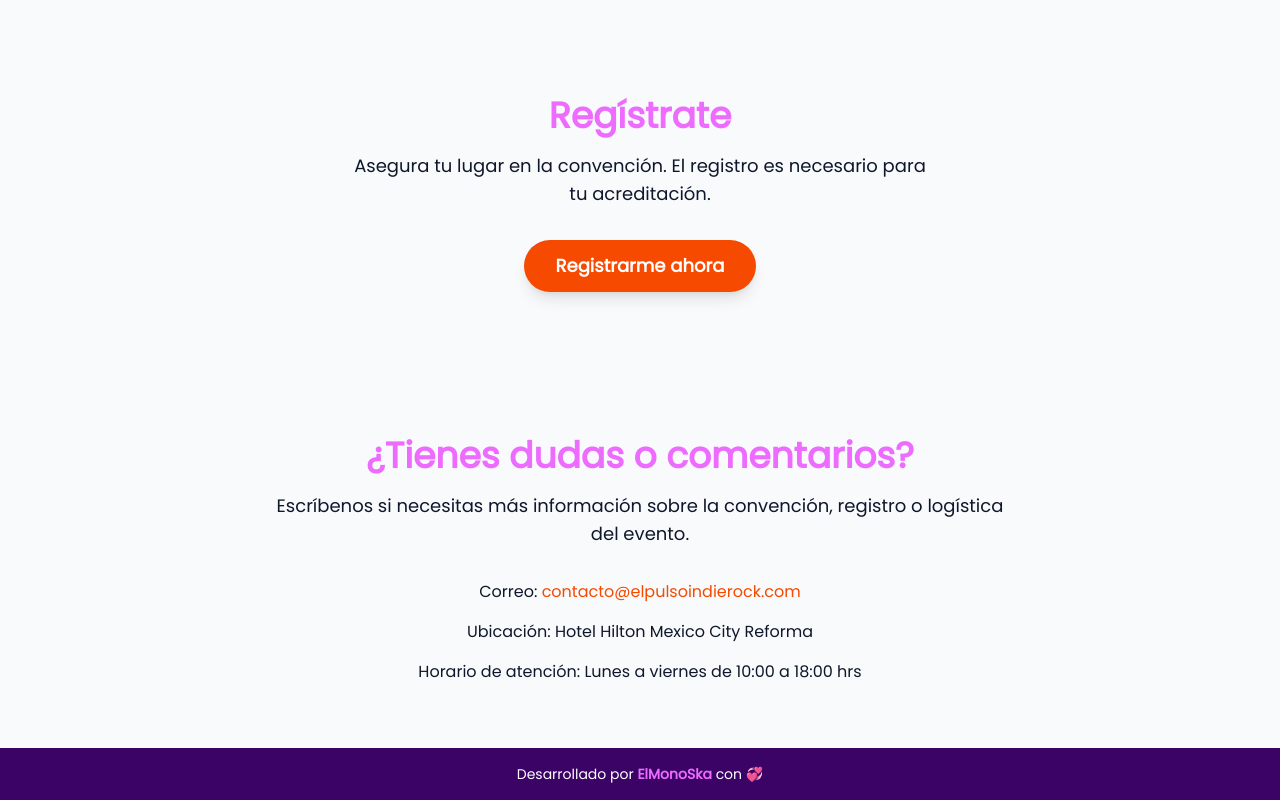
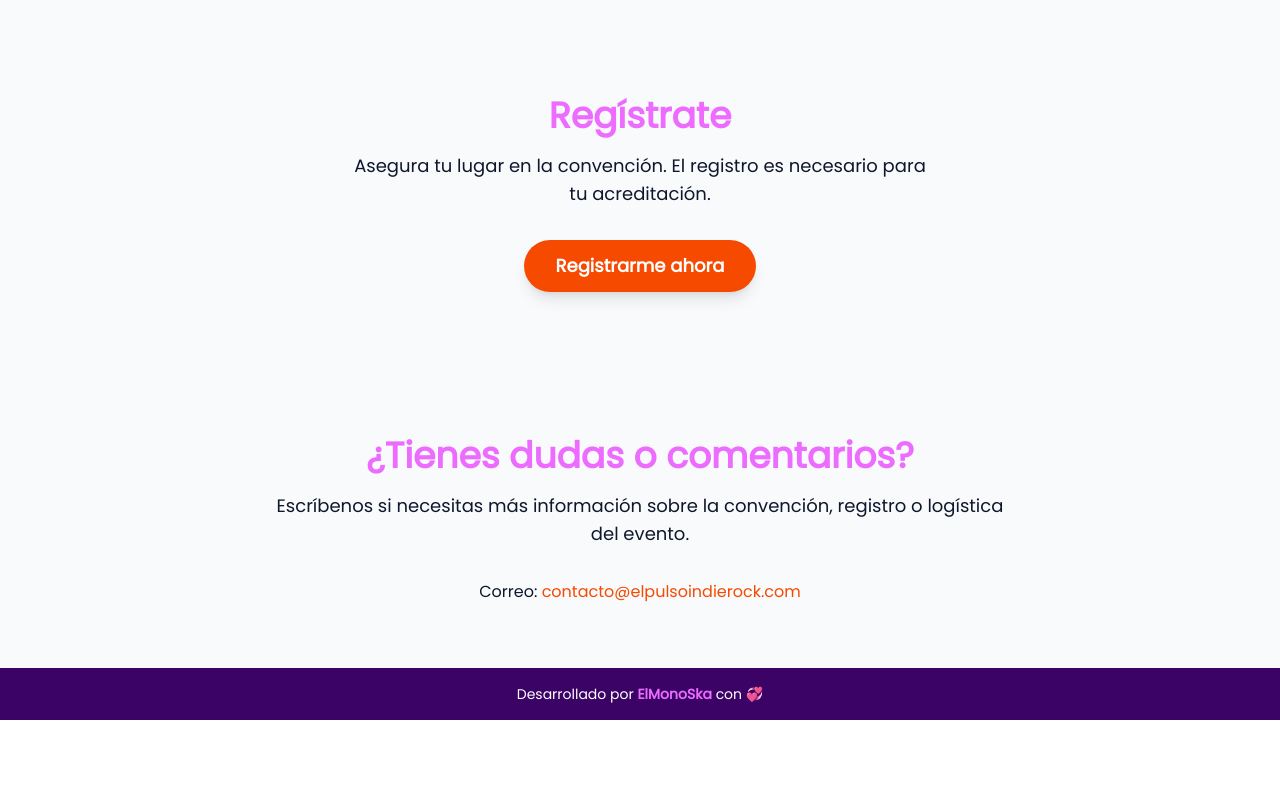
Before and after one commit to elmonoska/rock-sin-fronteras, a React (Vite) app: page / in a window 1280 px wide. Shown: the part 5229-6029 px from the top of the page. After the commit the page ends 5949 px from the top, so only its background shows below. Built offline with nearby package versions, Linux system fonts and the light colour scheme.

Commit message:
Contacto: Eliminar informacion innecesaria

```diff
--- a/src/components/sections/Contact.jsx
+++ b/src/components/sections/Contact.jsx
@@ -23,14 +23,6 @@ export default function Contact({ uiTheme }) {
               contacto@elpulsoindierock.com
             </a>
           </p>
-          <p>
-            <span className="font-medium">Ubicación:</span> Hotel Hilton Mexico
-            City Reforma
-          </p>
-          <p>
-            <span className="font-medium">Horario de atención:</span> Lunes a
-            viernes de 10:00 a 18:00 hrs
-          </p>
         </div>
       </div>
     </section>
```
